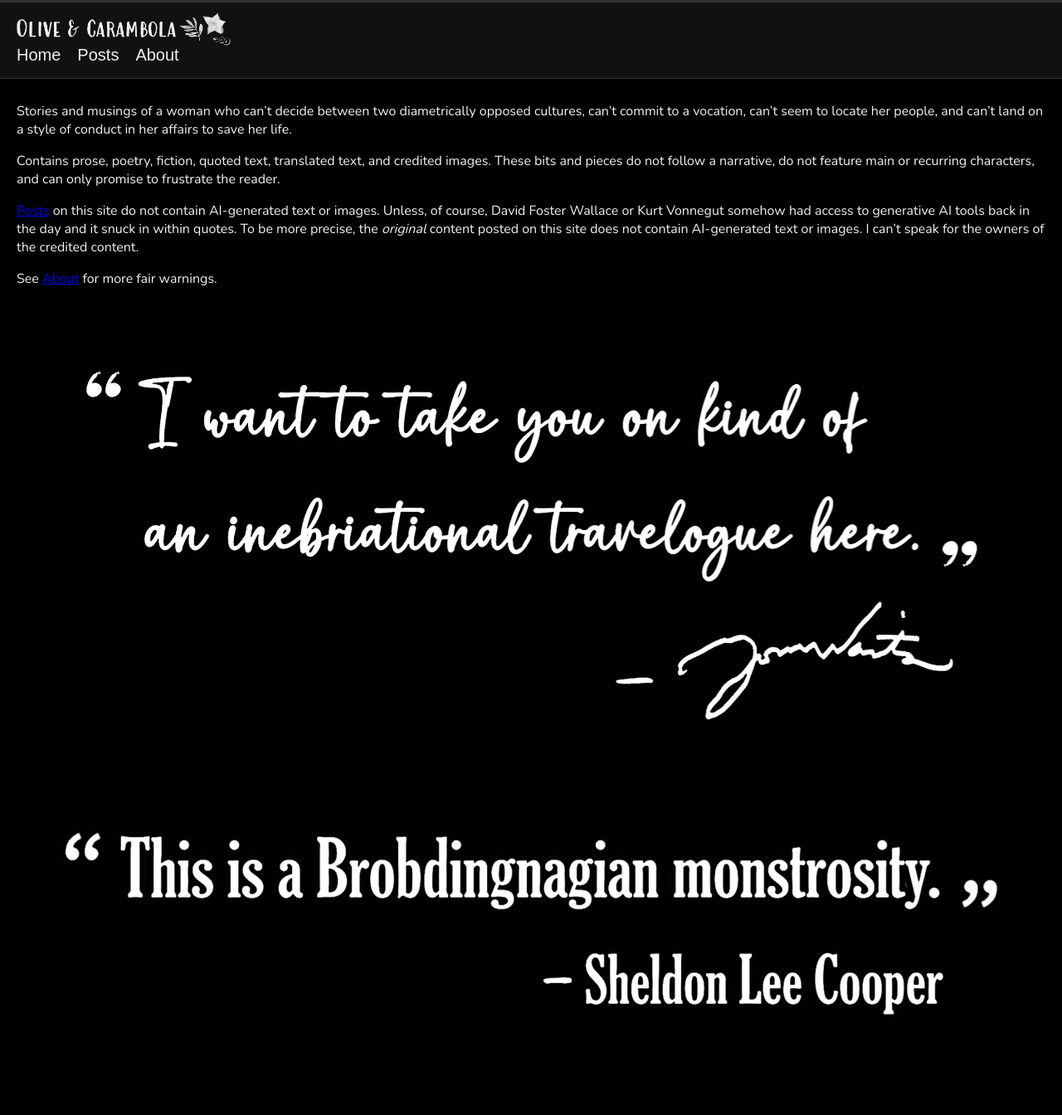
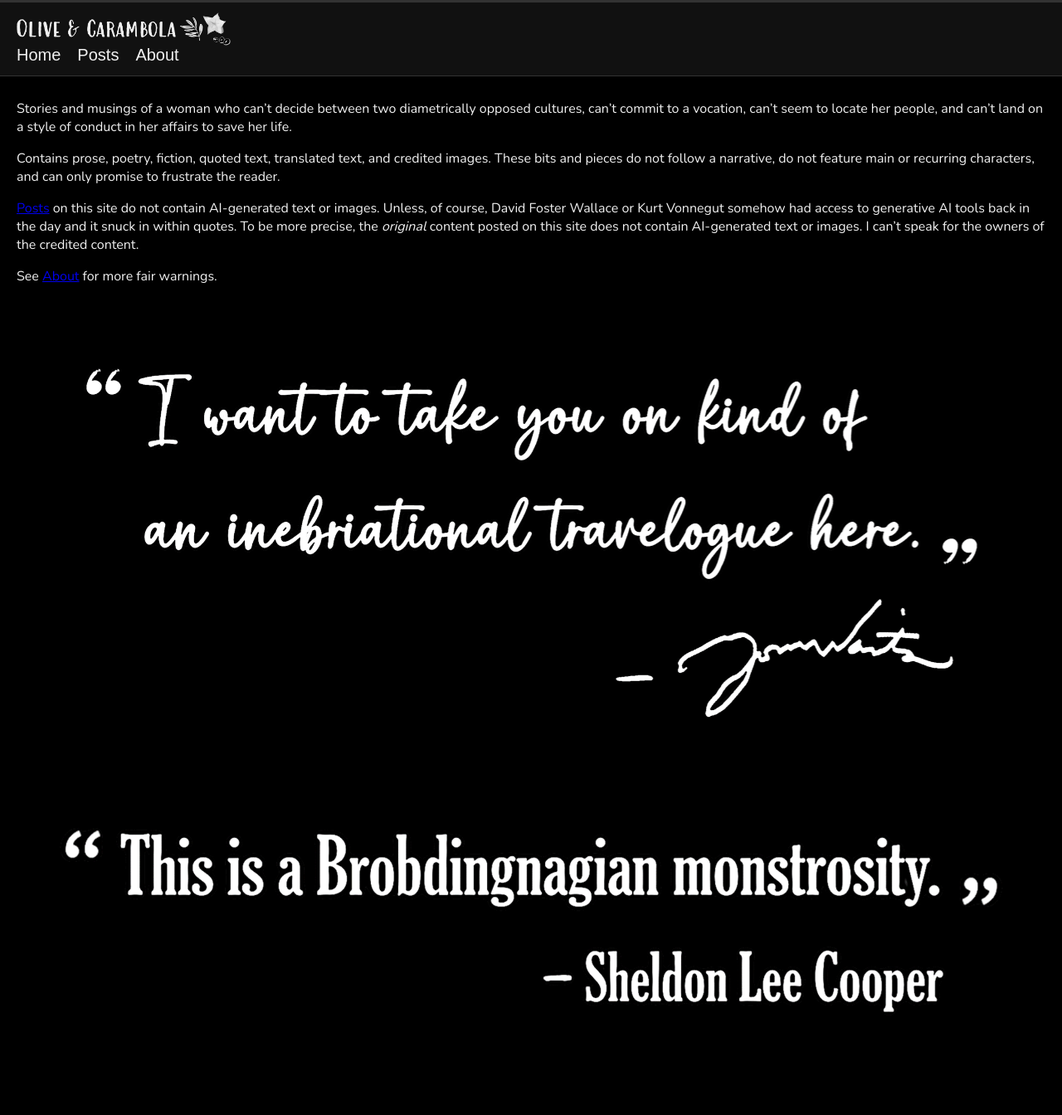
Before and after one commit to olivecarambola/logbook, a Jekyll site: the page built from index.md, in a window 1280 px wide. Shown: the whole page at 83% size. Built offline with Jekyll 4.4.1, drawn with Linux system fonts in a browser that asks for light colours; some web fonts are replaced.

Commit message:
Update style.scss

```diff
--- a/assets/css/style.scss
+++ b/assets/css/style.scss
@@ -22,7 +22,7 @@ header {
 header .inner {
   width: 100%;
   margin: 0;
-  padding: 12px 20px 15px 20px;     /* 12 top, 20 right, 15 bottom, 20 left */
+  padding: 12px 20px 12px 20px;     /* 12 top, 20 right, 12 bottom, 20 left */
   display: flex;
   flex-direction: column;
   align-items: flex-start;
```
